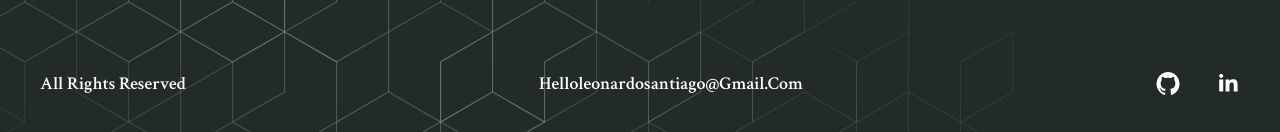
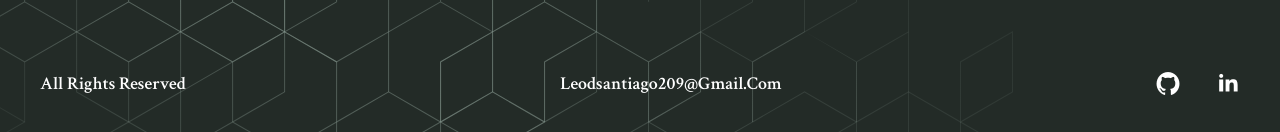
Before and after one commit to leodsan/portfolio-website, a Next.js app: page / in a window 1280 px wide. Shown: the part 4480-4612 px from the top of the page. Built offline with nearby package versions, Linux system fonts and the light colour scheme.

Commit message:
Update GLOBAL_CONST.js

```diff
--- a/src/constants/GLOBAL_CONST.js
+++ b/src/constants/GLOBAL_CONST.js
@@ -1,5 +1,5 @@
 const GLOBAL_CONST = {
-  email: "helloleonardosantiago@gmail.com",
+  email: "leodsantiago209@gmail.com",
   socialMedias: [
     {
       id: 0,
```
